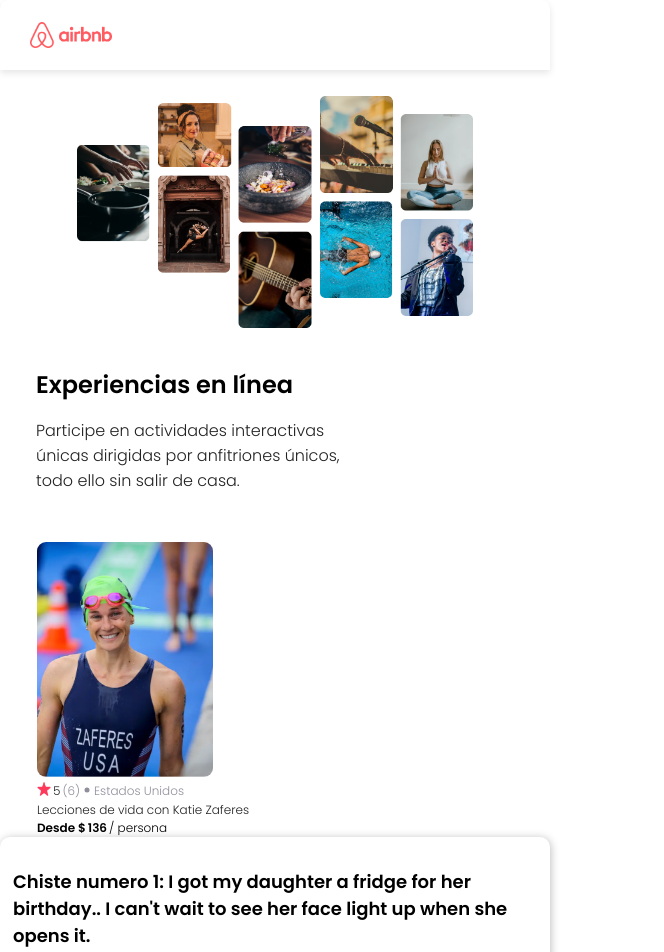
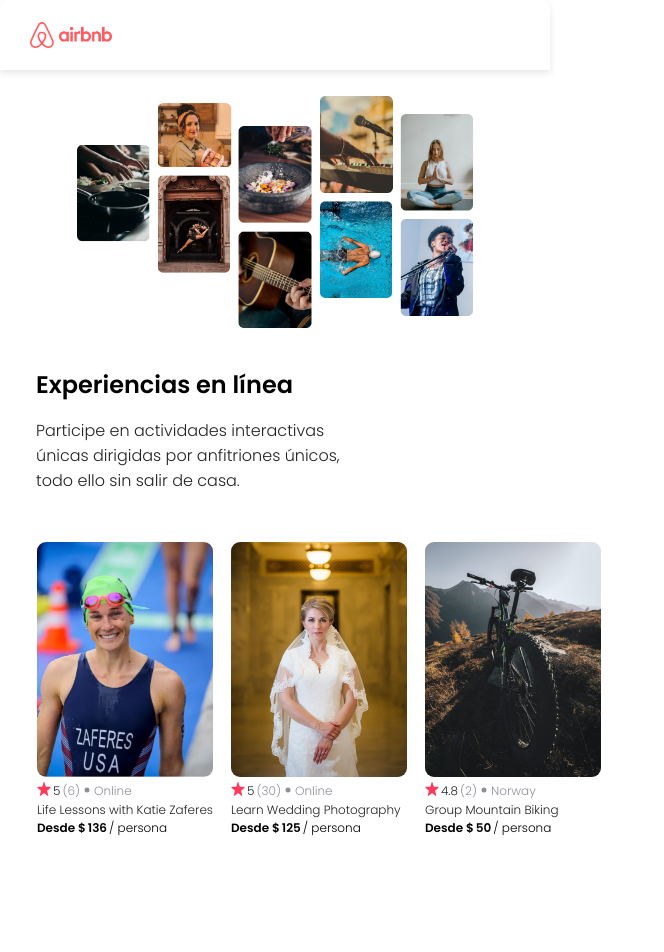
Before and after one commit to crcascr/React-Learning, a React (Create React App) app in the folder airbnb-experiences-clon/: page / in a window 1280 px wide. Shown: the top 952 px of the page, without its empty margins (0-664 px from the left). After the commit the page ends 837 px from the top, so only its background shows below. Built offline with nearby package versions, Linux system fonts and the light colour scheme.

Commit message:
Crear tarjetas dinamicamente a partir de datos

```diff
--- a/airbnb-experiences-clon/src/Airbnb-experiences.js
+++ b/airbnb-experiences-clon/src/Airbnb-experiences.js
@@ -5,6 +5,7 @@
 /*import Contact from "./components/Contact";*/
 import Joke from "./components/Joke";
 import JokesData from "./components/JokesData";
+import Datos from "./data";
 
 function AirbnbExperiences() {
   /*const colors = [
@@ -16,31 +17,46 @@
     <h3>Indigo</h3>,
     <h3>Violet</h3>
   ];*/
-  const jokeElements=JokesData.map(joke=>{
-    return <Joke
-            numero={joke.numero}
-            inicio={joke.setup}
-            fin={joke.punchline}/>
-  })
-  console.log(jokeElements)
+  const jokeElements = JokesData.map((joke) => {
+    return (
+      <Joke numero={joke.numero} inicio={joke.setup} fin={joke.punchline} />
+    );
+  });
+  //console.log(jokeElements)
+
+  const elementosTarjeta = Datos.map((dato) => {
+    return (
+      <Card
+        img={dato.coverImg}
+        puntuacion={dato.stats.rating}
+        contadorOpiniones={dato.stats.reviewCount}
+        pais={dato.location}
+        titulo={dato.title}
+        precio={dato.price}
+      />
+    );
+  });
   return (
     <div className="AirbnbFullPage">
       <Navbar />
       <Hero />
-      <Card
-        img="katie-zaferes.png"
-        puntuacion={5.0}
-        contadorOpiniones={6}
-        pais="Estados Unidos"
-        titulo="Lecciones de vida con Katie Zaferes"
-        precio={136}
-      />
-      {jokeElements}
+      <div className="cardsContainer">{elementosTarjeta}</div>
     </div>
   );
 }
 
 export default AirbnbExperiences;
+
+/* Elemento previo para generar la tarjeta
+<Card
+          img="katie-zaferes.png"
+          puntuacion={5.0}
+          contadorOpiniones={6}
+          pais="Estados Unidos"
+          titulo="Lecciones de vida con Katie Zaferes"
+          precio={136}
+        />
+/*
 
 /* Practica array.map() */
 /* Ejercicio 1
--- a/airbnb-experiences-clon/src/components/Card.js
+++ b/airbnb-experiences-clon/src/components/Card.js
@@ -3,7 +3,6 @@
 import star from "../images/star.png";
 function Card(props) {
   return (
-    <div className="cardsContainer">
     <div className="card">
       <img
         src={`/images/${props.img}`}
@@ -38,7 +37,6 @@
         <p className="card-precio-cantidad">/ persona</p>
       </div>
     </div>
-    </div>
   );
 }
 
--- /dev/null
+++ b/airbnb-experiences-clon/src/data.js
@@ -0,0 +1,41 @@
+export default [
+    {
+        id: 1,
+        title: "Life Lessons with Katie Zaferes",
+        description: "I will share with you what I call \"Positively Impactful Moments of Disappointment.\" Throughout my career, many of my highest moments only came after setbacks and losses. But learning from those difficult moments is what gave me the ability to rise above them and reach my goals.",
+        price: 136,
+        coverImg: "katie-zaferes.png",
+        stats: {
+            rating: 5.0,
+            reviewCount: 6
+        },
+        location: "Online",
+        openSpots: 0,
+    },
+    {
+        id: 2,
+        title: "Learn Wedding Photography",
+        description: "Interested in becoming a wedding photographer? For beginner and experienced photographers alike, join us in learning techniques required to leave the happy couple with memories that'll last a lifetime.",
+        price: 125,
+        coverImg: "wedding-photography.png",
+        stats: {
+            rating: 5.0,
+            reviewCount: 30
+        },
+        location: "Online",
+        openSpots: 27,
+    },
+    {
+        id: 3,
+        title: "Group Mountain Biking",
+        description: "Experience the beautiful Norwegian landscape and meet new friends all while conquering rugged terrain on your mountain bike. (Bike provided!)",
+        price: 50,
+        coverImg: "mountain-bike.png",
+        stats: {
+            rating: 4.8,
+            reviewCount: 2
+        },
+        location: "Norway",
+        openSpots: 3,
+    }
+]
--- a/airbnb-experiences-clon/src/index.css
+++ b/airbnb-experiences-clon/src/index.css
@@ -76,6 +76,8 @@
   margin-top: 49px;
   margin-left: 37px;
   font-size: 12px;
+  display: flex;
+  gap: 18px;
 }
 
 .card--imagen{
```
Also changed, not shown: airbnb-experiences-clon/public/images/mountain-bike.png (added), airbnb-experiences-clon/public/images/wedding-photography.png (added). Lines whose indentation alone changed are shown as unchanged.
